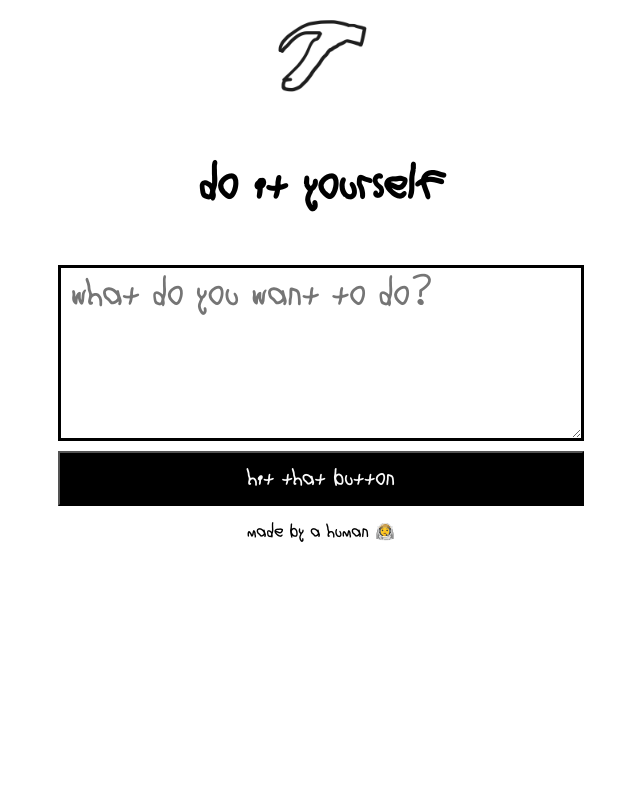
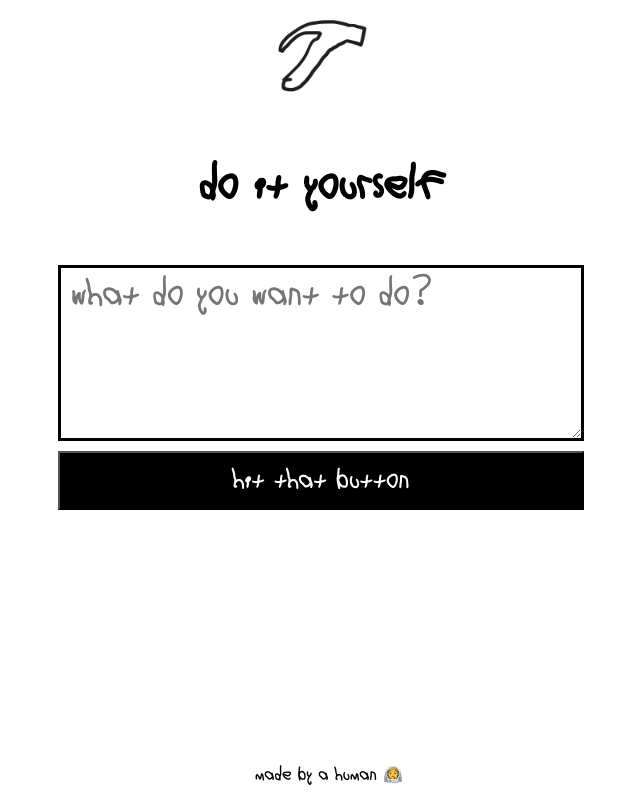
Before and after one commit to lucas-g-marins/diy, a React (Vite) app: page / in a window 1280 px wide. Shown: the whole page, without its empty margins (319-959 px from the left). Built offline with nearby package versions, Linux system fonts and the light colour scheme.

Commit message:
edit butotn size

```diff
--- a/src/App.css
+++ b/src/App.css
@@ -41,7 +41,7 @@ body {
 
 .all-powerful-button {
   font-family: "VGTreeside";
-  font-size: 1.25rem;
+  font-size: 1.5rem;
   background-color: #000;
   color: #fafafa;
   padding: 15px 0;
@@ -61,6 +61,7 @@ body {
 .epic-response-text {
   font-family: "VGTreeside";
   font-size: 2rem;
+  text-align: center;
 }
 
 textarea {
@@ -76,4 +77,7 @@ textarea:focus {
 footer {
   display: flex;
   justify-content: center;
+  position: fixed;
+  bottom: 0;
+  width: 100%;
 }
--- a/src/App.tsx
+++ b/src/App.tsx
@@ -24,11 +24,11 @@ function App() {
     const randomResponse =
       responses[Math.floor(Math.random() * responses.length)];
     setResponse(
-      `thinking... well not actually this is just a timer to make you think like i'm thinking but really i'm just programmed to wait for 3 seconds before giving you a response`,
+      `thinking... ${"\n"} well not actually this is just a timer to make you think like i'm thinking but really i'm just programmed to wait for 2 seconds before giving you a response`,
     );
     setTimeout(async () => {
       await setResponse(randomResponse);
-    }, 3000);
+    }, 2000);
   };
 
   return (
```
